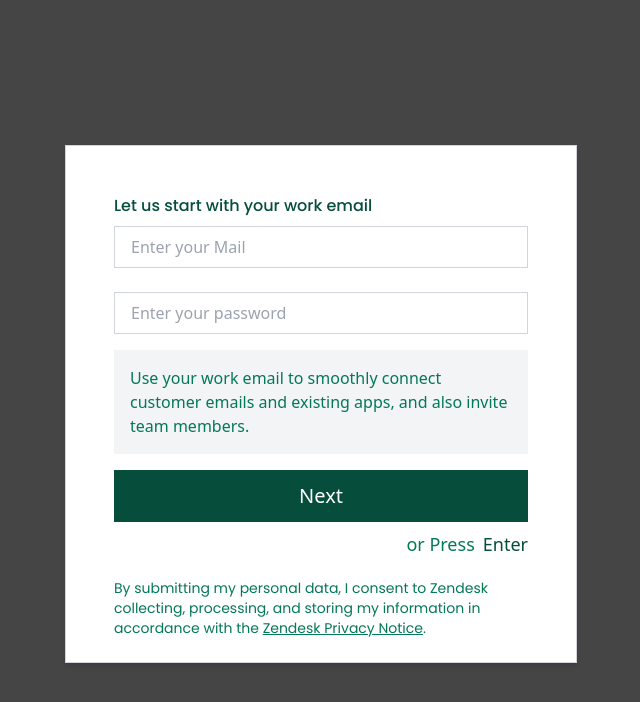
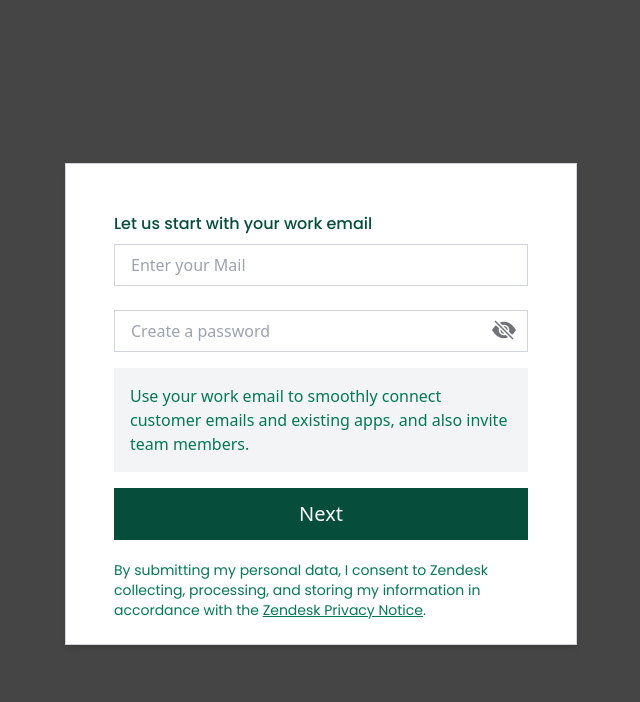
Before and after one commit to Madanraj0519/ZenDesk, a React (Vite) app in the folder client/: page /admin-login in a window 1280 px wide. Shown: the top 702 px of the page, without its empty margins (319-959 px from the left). Built offline with nearby package versions, Linux system fonts and the light colour scheme.

Commit message:
Updated input fields in Front end

```diff
--- a/client/src/components/admin/TicketDetail.jsx
+++ b/client/src/components/admin/TicketDetail.jsx
@@ -5,7 +5,7 @@ import 'react-toastify/dist/ReactToastify.css';
 const TicketDetail = ({defaultData, setIsShow}) => {
   return (
     <div className="fixed top-0 left-0 right-0 bottom-0 z-50  bg-opacity-90 flex flex-col items-center justify-center min-h-screen bg-zinc-900">
-        <div className="relative lg:w-3/5 h-700 rounded-xl shadow-md p-8">
+        <div className="relative lg:w-3/5 h-700 rounded-xl shadow-md p-8 overflow-y-scroll md:overflow-y-hidden">
             <button
               className="absolute top-0 right-0 mt-4 mr-4 rounded-full p-2 bg-gray-800 hover:bg-gray-600 focus:outline-none focus:ring-2 focus:ring-gray-600"
               onClick={() => setIsShow(false)}
--- a/client/src/components/employee/ResolvedQuery.jsx
+++ b/client/src/components/employee/ResolvedQuery.jsx
@@ -33,7 +33,7 @@ const ResolvedQuery = ({defaultData, setIsShow}) => {
 
   return (
     <div className="fixed top-0 left-0 right-0 bottom-0 z-50  bg-opacity-90 flex flex-col items-center justify-center min-h-screen bg-zinc-900">
-    <div className="relative lg:w-3/5 h-700 rounded-xl shadow-md p-8">
+    <div className="relative lg:w-3/5 h-700 rounded-xl shadow-md p-8 overflow-y-scroll md:overflow-y-hidden">
         <button
           className="absolute top-0 right-0 mt-4 mr-4 rounded-full p-2 bg-gray-800 hover:bg-gray-600 focus:outline-none focus:ring-2 focus:ring-gray-600"
           onClick={() => setIsShow(false)}
--- a/client/src/components/register/EmployeeSignIn.jsx
+++ b/client/src/components/register/EmployeeSignIn.jsx
@@ -1,12 +1,14 @@
 import React, {useState} from 'react';
 import {useDispatch, useSelector} from 'react-redux';
 import { Link, useNavigate } from 'react-router-dom';
+import { BsEyeFill, BsEyeSlashFill } from "react-icons/bs";
 import { signInEmployeeStart, signInEmployeeSuccess, signInEmployeeFailure} from "../../redux/auth/employeeSlice";
 import { toast } from 'react-toastify';
 import 'react-toastify/dist/ReactToastify.css';
 
 const EmployeeSignIn = () => {
 
+    const [eyeOpen, setEyeOpen] = useState(false);
     const [formData, setFormData] = useState({});
     const navigate = useNavigate();
     const dispatch = useDispatch();
@@ -28,7 +30,7 @@ const EmployeeSignIn = () => {
                 dispatch(signInEmployeeFailure(data));
                 toast.error(data.message);
             }else{
-                navigate('/dashboard/employee/profile');
+                navigate('/dashboard/employee/ticket');
                 dispatch(signInEmployeeSuccess(data));
                 toast.success(data.message);
               }
@@ -58,13 +60,20 @@ const EmployeeSignIn = () => {
                 onChange={handleChange}
                 className="border mt-2 border-gray-300 px-4 py-2 w-full mb-4 outline-emerald-900"
                  />
-                 <input
-                type="password"
-                placeholder="Enter your password"
-                id='employeePassword'
-                onChange={handleChange}
-                className="border mt-2 border-gray-300 px-4 py-2 w-full mb-4 outline-emerald-900"
-                 />
+                 <div className='flex relative'>
+                    <input
+                    type={eyeOpen ? "text" : "password"}
+                    placeholder="Create a password"
+                    id='employeePassword'
+                    onChange={handleChange}
+                    className="border mt-2 border-gray-300 px-4 py-2 w-full mb-4 outline-emerald-900"
+                    />
+                    <div
+                      onClick={() => setEyeOpen(!eyeOpen)}
+                      className="absolute right-0 mr-3 cursor-pointer text-zinc-500 text-2xl mt-4">
+                        {eyeOpen ? <BsEyeFill /> : <BsEyeSlashFill />}
+                    </div>
+                 </div>
                  <div className='flex justify-between items-start gap-4 bg-gray-100 p-4' >
                     <h1 className='text-emerald-700'>Use your work email to smoothly connect customer emails and existing apps, and also invite team members.</h1>
                  </div>
@@ -72,7 +81,6 @@ const EmployeeSignIn = () => {
 
             <div className='text-center w-full mt-4'>
               <button className='bg-emerald-900 w-full p-3 font-medium text-xl text-white' type='submit'>Next</button>
-              <p className='mt-2 text-emerald-700 flex gap-2 justify-end text-lg'>or Press <span className='font-medium text-emerald-900 flex'>Enter</span></p>
             </div>
         </form>
            <h1 className='text-sm font-poppins text-emerald-700 mt-5'>By submitting my personal data, I consent to Zendesk collecting,
--- a/client/src/components/register/SignIn.jsx
+++ b/client/src/components/register/SignIn.jsx
@@ -1,6 +1,7 @@
 import React, { useState } from 'react'
 import { useDispatch, useSelector } from 'react-redux';
 import { Link, useNavigate } from 'react-router-dom'
+import { BsEyeFill, BsEyeSlashFill } from "react-icons/bs";
 import { signInStart, signInSuccess, signInFailure } from '../../redux/auth/userSlice';
 import { toast } from 'react-toastify';
 import 'react-toastify/dist/ReactToastify.css';
@@ -9,6 +10,7 @@ const SignIn = () => {
   const navigate = useNavigate();
   const dispatch = useDispatch();
   const {loading, error} = useSelector( state => state.user);
+  const [eyeOpen, setEyeOpen] = useState(false);
   const [formData, setFormData] = useState({});
 
   const handleChange = (e) => {
@@ -55,13 +57,20 @@ const SignIn = () => {
                 onChange={handleChange}
                 className="border mt-2 border-gray-300 px-4 py-2 w-full mb-4 outline-emerald-900"
                  />
-                 <input
-                type="password"
-                placeholder="Enter your password"
-                id='userPassword'
-                onChange={handleChange}
-                className="border mt-2 border-gray-300 px-4 py-2 w-full mb-4 outline-emerald-900"
-                 />
+                 <div className='flex relative'>
+                     <input
+                     type={eyeOpen ? "text" : "password"}
+                     placeholder="Create a password"
+                     id='userPassword'
+                     onChange={handleChange}
+                     className="border mt-2 border-gray-300 px-4 py-2 w-full mb-4 outline-emerald-900"
+                      />
+                      <div
+                      onClick={() => setEyeOpen(!eyeOpen)}
+                      className="absolute right-0 mr-3 cursor-pointer text-zinc-500 text-2xl mt-4">
+                        {eyeOpen ? <BsEyeFill /> : <BsEyeSlashFill />}
+                      </div>
+                 </div>
                  <div className='flex justify-between items-start gap-4 bg-gray-100 p-4' >
                     <h1 className='text-emerald-700'>Use your work email to smoothly connect customer emails and existing apps, and also invite team members.</h1>
                  </div>
@@ -69,7 +78,6 @@ const SignIn = () => {
 
             <div className='text-center w-full mt-4'>
               <button className='bg-emerald-900 w-full p-3 font-medium text-xl text-white' type='submit'>Next</button>
-              <p className='mt-2 text-emerald-700 flex gap-2 justify-end text-lg'>or Press <span className='font-medium text-emerald-900 flex'>Enter</span></p>
             </div>
         </form>
            <h1 className='text-sm font-poppins text-emerald-700 mt-5'>By submitting my personal data, I consent to Zendesk collecting,
--- a/client/src/components/register/SignUp.jsx
+++ b/client/src/components/register/SignUp.jsx
@@ -1,5 +1,5 @@
 import React, { useState } from 'react';
-import {BsEyeSlash, BsEye} from "react-icons/bs";
+import { BsEyeFill, BsEyeSlashFill } from "react-icons/bs";
 import { IoIosInformationCircle } from "react-icons/io";
 import { PiArrowElbowDownLeftBold } from "react-icons/pi";
 import {signInStart, signInSuccess, signInFailure} from "../../redux/auth/userSlice"
@@ -12,10 +12,8 @@ const SignUp = () => {
 
     const dispatch = useDispatch();
     const navigate = useNavigate();
-    const { currentUser, loading, error} = useSelector((state) => state.user);
 
-    console.log(currentUser);
-
+    const [eyeOpen, setEyeOpen] = useState(false);
     const [formData, setFormData] = useState({});
     // These are the animation part for the sign up form
     const [progress, setProgress] = useState(14.2);
@@ -54,7 +52,6 @@ const SignUp = () => {
         toast.info(data.message);
 
       }catch(err){
-        console.log(err);
         toast.error("Something went wrong");
       }
     }
@@ -146,7 +143,6 @@ const SignUp = () => {
 
             <div className='text-center w-full mt-4'>
               <button className='bg-emerald-900 w-full p-3 font-medium text-xl text-white' onClick={() => handleStepOne(true)}>Next</button>
-              <p className='mt-2 text-emerald-700 flex gap-2 justify-end text-lg'>or Press <span className='font-medium text-emerald-900 flex'>Enter<PiArrowElbowDownLeftBold /></span></p>
             </div>
             </>
            }
@@ -168,7 +164,6 @@ const SignUp = () => {
                  <button className='text-emerald-900 w-full p-2 font-medium text-xl border-2 border-emerald-900' onClick={() => handleStepOne(false)}>Back</button>
                  <button className='bg-emerald-900 w-full p-2 font-medium text-xl text-white' onClick={() => handleStepTwo(true)}>Next</button>
                </div>
-              <p className='mt-2 text-emerald-700 flex gap-2 justify-end text-lg'>or Press <span className='font-medium text-emerald-900 flex'>Enter<PiArrowElbowDownLeftBold /></span></p>
             </div>
         </div>
            }
@@ -190,7 +185,6 @@ const SignUp = () => {
                  <button className='text-emerald-900 w-full p-2 font-medium text-xl border-2 border-emerald-900' onClick={() => handleStepTwo(false)}>Back</button>
                  <button className='bg-emerald-900 w-full p-2 font-medium text-xl text-white' onClick={() => handleStepThree(true)}>Next</button>
                </div>
-              <p className='mt-2 text-emerald-700 flex gap-2 justify-end text-lg'>or Press <span className='font-medium text-emerald-900 flex'>Enter<PiArrowElbowDownLeftBold /></span></p>
             </div>
          </div>
          }
@@ -212,7 +206,6 @@ const SignUp = () => {
                  <button className='text-emerald-900 w-full p-2 font-medium text-xl border-2 border-emerald-900' onClick={() => handleStepThree(false)}>Back</button>
                  <button className='bg-emerald-900 w-full p-2 font-medium text-xl text-white' onClick={() => handleStepFour(true)}>Next</button>
                </div>
-              <p className='mt-2 text-emerald-700 flex gap-2 justify-end text-lg'>or Press <span className='font-medium text-emerald-900 flex'>Enter<PiArrowElbowDownLeftBold /></span></p>
             </div>
           </div>
          }
@@ -235,7 +228,6 @@ const SignUp = () => {
                  <button className='text-emerald-900 w-full p-2 font-medium text-xl border-2 border-emerald-900' onClick={() => handleStepFour(false)}>Back</button>
                  <button className='bg-emerald-900 w-full p-2 font-medium text-xl text-white' onClick={() =>  handleStepFive(true)}>Next</button>
                </div>
-              <p className='mt-2 text-emerald-700 flex gap-2 justify-end text-lg'>or Press <span className='font-medium text-emerald-900 flex'>Enter<PiArrowElbowDownLeftBold /></span></p>
             </div>
           </div>
          }
@@ -257,7 +249,6 @@ const SignUp = () => {
                  <button className='text-emerald-900 w-full p-2 font-medium text-xl border-2 border-emerald-900' onClick={() => handleStepFive(false)}>Back</button>
                  <button className='bg-emerald-900 w-full p-2 font-medium text-xl text-white' onClick={() => handleStepSix(true)}>Next</button>
                </div>
-              <p className='mt-2 text-emerald-700 flex gap-2 justify-end text-lg'>or Press <span className='font-medium text-emerald-900 flex'>Enter<PiArrowElbowDownLeftBold /></span></p>
             </div>
              </div>
          }
@@ -268,13 +259,20 @@ const SignUp = () => {
             stepSeven &&
              <div className="mt-6">
              <h1 className='text-base font-medium font-poppins text-emerald-900'>Lastly, create a password:</h1>
+             <div className='flex relative'>
              <input
-             type="password"
+             type={eyeOpen ? "text" : "password"}
              placeholder="Create a password"
              id='userPassword'
              onChange={handleChange}
              className="border mt-2 border-gray-300 px-4 py-2 w-full mb-4 outline-emerald-900"
               />
+              <div
+              onClick={() => setEyeOpen(!eyeOpen)}
+              className="absolute right-0 mr-3 cursor-pointer text-zinc-500 text-2xl mt-4">
+                {eyeOpen ? <BsEyeFill /> : <BsEyeSlashFill />}
+              </div>
+             </div>
              <div className='text-center w-full mt-4'>
                <div className='flex gap-5'>
                  <button className='text-emerald-900 w-full p-2 font-medium text-xl border-2 border-emerald-900' onClick={() => handleStepSix(false)}>Back</button>
--- a/client/src/components/ticket/CreateTicket.jsx
+++ b/client/src/components/ticket/CreateTicket.jsx
@@ -66,7 +66,7 @@ const CreateTicket = () => {
               class="block text-zinc-600 text-sm font-bold mb-3"
               for="username"
             >
-              Select Product
+              Select Company
             </label>
             <select value={selectedValue} className='border-transparent border-2 w-full focus:border-green-500 bg-zinc-200 text-gray-900 border-gray-200 px-2
                 py-1 rounded-lg focus:outline-none focus:shadow-outline' onChange={(e) => setSelectedValue(e.target.value)}>
```
Also changed, not shown: client/src/features/DashboardHeader.jsx (+7 -10 lines).
